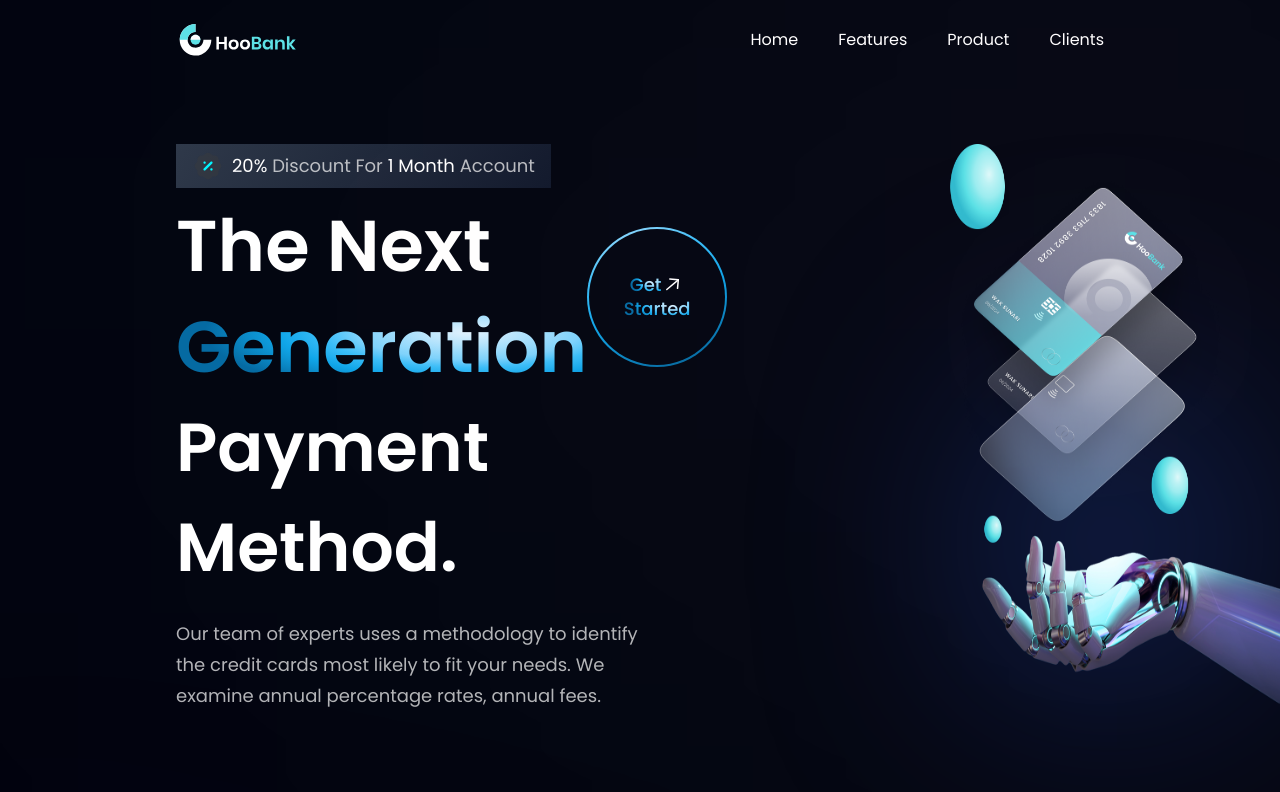
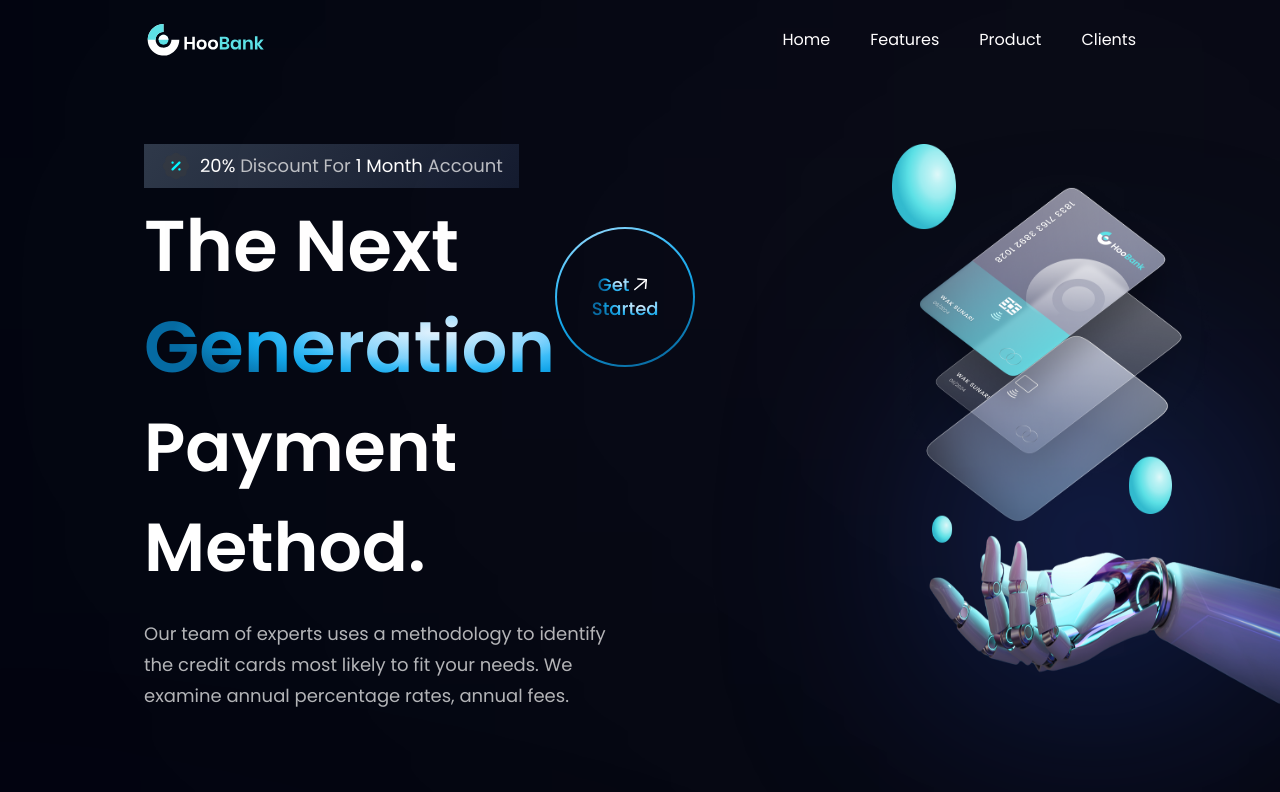
Before and after one commit to solarluiso/modern-bank-app, a React (Vite) app: page / in a window 1280 px wide. Shown: the top 792 px of the page. Built offline with nearby package versions, Linux system fonts and the light colour scheme.

Commit message:
fix: adjust padding in Hero component for improved layout responsiveness

```diff
--- a/src/components/Hero.jsx
+++ b/src/components/Hero.jsx
@@ -9,7 +9,7 @@
       className={`flex md:flex-row flex-col ${styles.paddingY}`}
     >
       <div
-        className={`flex-1 ${styles.flexStart} flex-col xl:px-0 sm:px-44 px-6`}
+        className={`flex-1 ${styles.flexStart} flex-col xl:px-0 sm:px-16 md:px-36 px-6`}
       >
         <div className="flex flex-row items-center py-[6px] px-4 bg-discount-gradient rounded-[10xp] mb-2">
           <img src={discount} alt="discount" className="w-[32px] h-[32px]" />
--- a/src/style.js
+++ b/src/style.js
@@ -9,7 +9,7 @@
   flexCenter: "flex justify-center items-center",
   flexStart: "flex justify-center items-start",
 
-  paddingX: "sm:px-44 px-6",
+  paddingX: "sm:px-16 md:px-36 px-6",
   paddingY: "sm:py-16 py-6",
   padding: "sm:px-16 px-6 sm:py-12 py-4",
 
```
